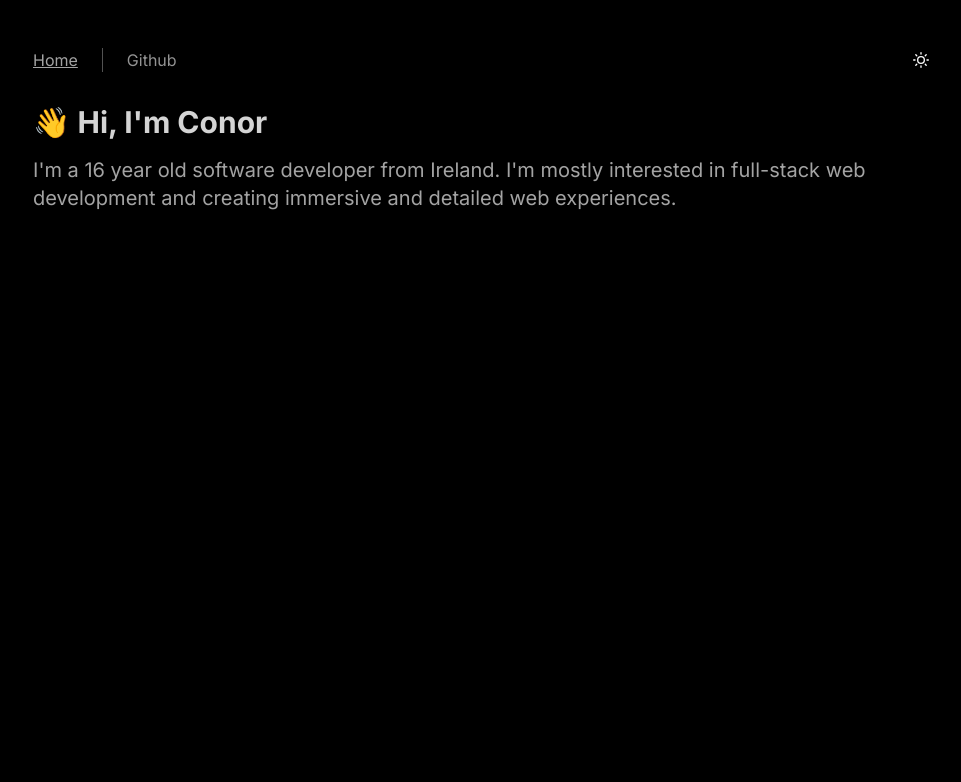
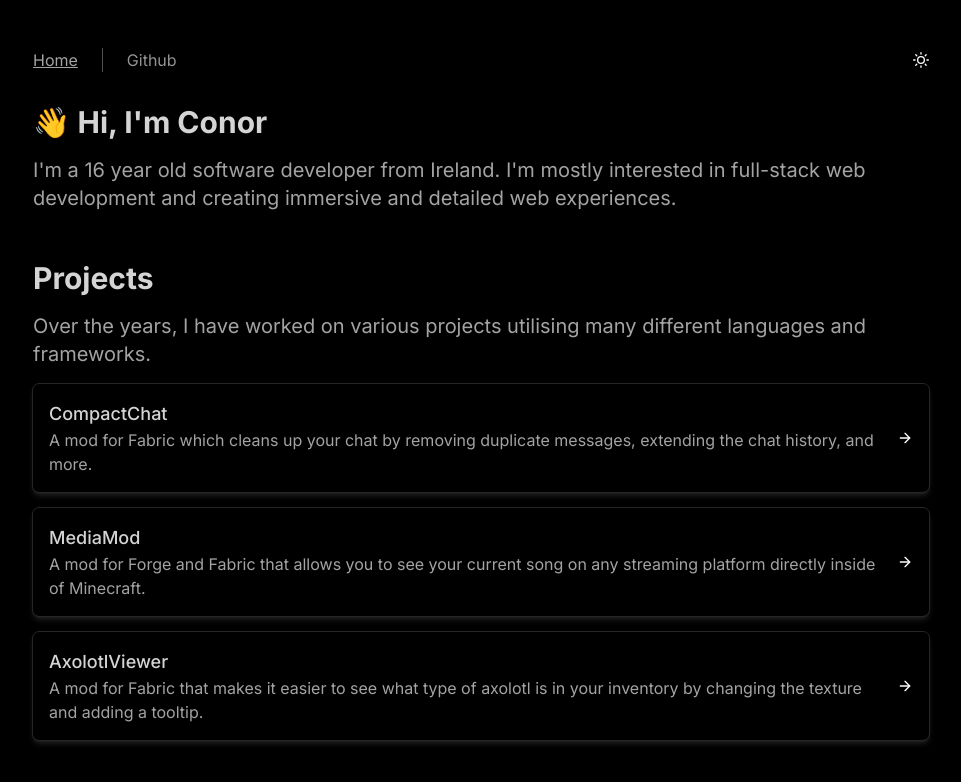
Before and after one commit to cbyrneee/cbyrne.dev, a Next.js app: page / in a window 1280 px wide. Shown: the top 782 px of the page, without its empty margins (159-1120 px from the left). Built offline with nearby package versions, Linux system fonts and the light colour scheme.

Commit message:
feat: Add basic projects section

```diff
--- a/src/elements/home/index.ts
+++ b/src/elements/home/index.ts
@@ -1 +1,2 @@
 export * from './Introduction';
+export * from './projects/Projects';
--- /dev/null
+++ b/src/elements/home/projects/ProjectItem.tsx
@@ -0,0 +1,32 @@
+import Link from 'next/link';
+import React from 'react';
+import { FiArrowRight } from 'react-icons/fi';
+import { Project } from '../../../lib/types/Project.interface';
+import typography from '../../../lib/typography';
+
+export default function ProjectItem(project: Project) {
+  const content = (arrow: boolean) => (
+    <div className="cursor-pointer hover:scale-[102%] transition-all w-full outline outline-1 p-4 rounded-md outline-neutral-300 shadow-neutral-300 dark:outline-neutral-800 dark:shadow-neutral-800 shadow-md">
+      <div className="flex flex-row items-center gap-4">
+        <div>
+          <h5 className={typography.caption}>{project.name}</h5>
+          <p className={typography.paragraph}>{project.description}</p>
+        </div>
+
+        <div>{arrow && <FiArrowRight />}</div>
+      </div>
+    </div>
+  );
+
+  return (
+    <>
+      {project.url ? (
+        <Link passHref href={project.url ?? '/'}>
+          <a target="_blank">{content(true)}</a>
+        </Link>
+      ) : (
+        <>{content(false)}</>
+      )}
+    </>
+  );
+}
--- /dev/null
+++ b/src/elements/home/projects/Projects.tsx
@@ -0,0 +1,23 @@
+import React from 'react';
+import { Project } from '../../../lib/types/Project.interface';
+import typography from '../../../lib/typography';
+import ProjectItem from './ProjectItem';
+
+interface ProjectsProps {
+  projects: Project[];
+}
+
+export function Projects({ projects }: ProjectsProps) {
+  return (
+    <div className="flex flex-col gap-4">
+      <h1 className={typography.title}>Projects</h1>
+      <h2 className={typography.subtitle}>
+        Over the years, I have worked on various projects utilising many different languages and frameworks.
+      </h2>
+
+      {projects.map((project) => (
+        <ProjectItem key={project.name} {...project} />
+      ))}
+    </div>
+  );
+}
--- /dev/null
+++ b/src/lib/types/Project.interface.ts
@@ -0,0 +1,5 @@
+export type Project = {
+  name: string;
+  description: string;
+  url?: string;
+};
--- a/src/lib/typography.ts
+++ b/src/lib/typography.ts
@@ -1,6 +1,8 @@
 const typography = {
   title: 'text-3xl font-bold dark:text-neutral-300',
   subtitle: 'text-xl text-neutral-600 dark:text-neutral-400',
+  caption: 'text-lg font-medium text-neutral-600 dark:text-neutral-300',
+  paragraph: 'text-md text-neutral-500 dark:text-neutral-400',
 };
 
 export default typography;
--- a/src/pages/index.tsx
+++ b/src/pages/index.tsx
@@ -1,13 +1,39 @@
 import Head from 'next/head';
-import { Introduction } from '../elements/home';
+import { Introduction, Projects } from '../elements/home';
+import { Project } from '../lib/types/Project.interface';
 
 export default function Home() {
+  const projects: Project[] = [
+    {
+      name: 'CompactChat',
+      description:
+        'A mod for Fabric which cleans up your chat by removing duplicate messages, extending the chat history, and more.',
+      url: 'https://github.com/cbyrneee/CompactChat',
+    },
+    {
+      name: 'MediaMod',
+      description:
+        'A mod for Forge and Fabric that allows you to see your current song on any streaming platform directly inside of Minecraft.',
+      url: 'https://github.com/MediaMod/MediaModMC',
+    },
+    {
+      name: 'AxolotlViewer',
+      description:
+        'A mod for Fabric that makes it easier to see what type of axolotl is in your inventory by changing the texture and adding a tooltip.',
+      url: 'https://github.com/cbyrneee/AxolotlViewer',
+    },
+  ];
+
   return (
     <>
       <Head>
         <title>Conor Byrne • Software Developer</title>
       </Head>
-      <Introduction />
+
+      <div className="flex flex-col gap-12">
+        <Introduction />
+        <Projects projects={projects} />
+      </div>
     </>
   );
 }
```
